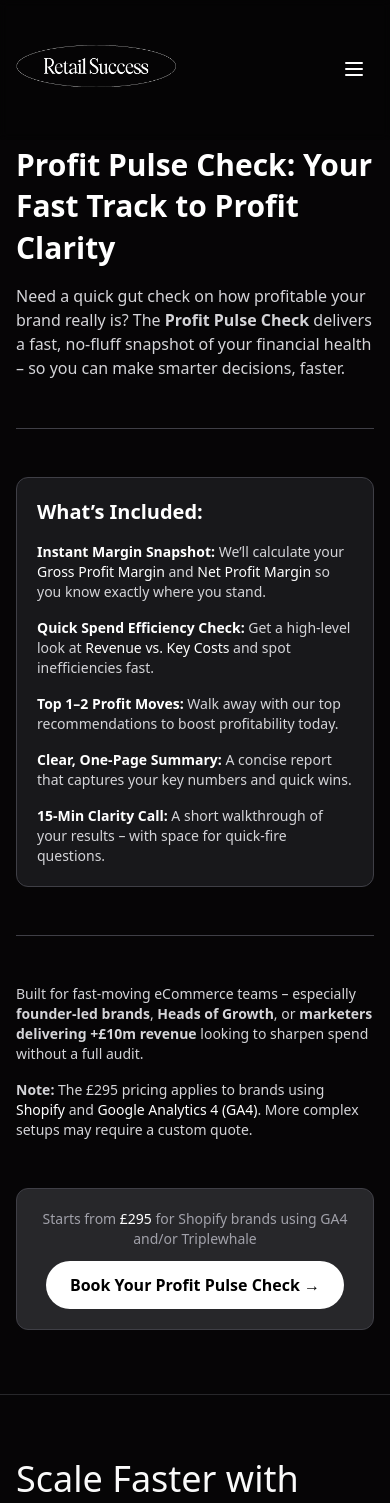
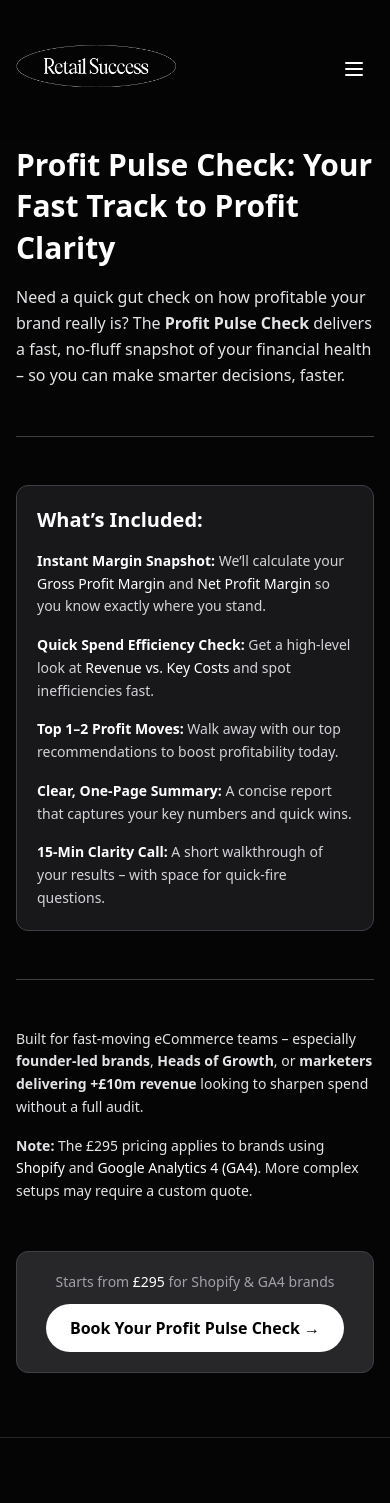
Before and after one commit to RetailSuccessCoach/retail-success-coach, a Next.js app: page /ecommerce-profit-audit in a window 390 px wide. Shown: the top 1503 px of the page. Built offline with nearby package versions, Linux system fonts and the light colour scheme.

Commit message:
Apply full accessibility and layout improvements to Profit Pulse Check

```diff
--- a/src/app/ecommerce-profit-audit/page.tsx
+++ b/src/app/ecommerce-profit-audit/page.tsx
@@ -17,14 +17,16 @@ export default function ProfitPulseCheckPage() {
         />
       </Head>
       <MainLayout>
-        <section className="py-16 px-4 sm:px-6 max-w-3xl mx-auto text-zinc-300 space-y-12">
-
+        <section
+  aria-label="Profit Pulse Check Information"
+  className="py-16 px-4 sm:px-6 max-w-3xl mx-auto text-zinc-300 space-y-12"
+>
   {/* Header */}
   <div className="space-y-4">
     <h1 className="text-3xl sm:text-4xl font-bold text-white leading-snug">
       Profit Pulse Check: Your Fast Track to Profit Clarity
     </h1>
-    <p className="text-base sm:text-lg">
+    <p className="text-base sm:text-lg leading-relaxed text-zinc-200">
       Need a quick gut check on how profitable your brand really is? The <strong>Profit Pulse Check</strong> delivers a fast, no-fluff snapshot of your financial health – so you can make smarter decisions, faster.
     </p>
   </div>
@@ -35,7 +37,7 @@ export default function ProfitPulseCheckPage() {
   {/* What’s Included */}
   <div className="bg-zinc-900 border border-zinc-700 rounded-xl p-5 sm:p-6">
     <h2 className="text-xl font-semibold text-white mb-4">What’s Included:</h2>
-    <ul className="space-y-4 text-sm sm:text-base">
+    <ul className="space-y-4 text-sm sm:text-base leading-relaxed">
       <li>
         <span className="font-semibold text-white">Instant Margin Snapshot:</span> We’ll calculate your <span className="text-white">Gross Profit Margin</span> and <span className="text-white">Net Profit Margin</span> so you know exactly where you stand.
       </li>
@@ -58,7 +60,7 @@ export default function ProfitPulseCheckPage() {
   <div className="border-t border-zinc-700" />
 
   {/* Audience */}
-  <div className="space-y-4 text-sm sm:text-base">
+  <div className="space-y-4 text-sm sm:text-base leading-relaxed text-zinc-200">
     <p>
       Built for fast-moving eCommerce teams – especially <strong>founder-led brands</strong>, <strong>Heads of Growth</strong>, or <strong>marketers delivering +£10m revenue</strong> looking to sharpen spend without a full audit.
     </p>
@@ -71,10 +73,12 @@ export default function ProfitPulseCheckPage() {
   {/* CTA */}
   <div className="bg-zinc-800 border border-zinc-700 rounded-xl p-5 sm:p-6 text-center">
     <p className="text-sm text-zinc-400 mb-3">
-      Starts from <span className="text-white font-medium">£295</span> for Shopify brands using GA4 and/or Triplewhale
+      Starts from <span className="text-white font-medium">£295</span> for Shopify & GA4 brands
     </p>
     <a
       href="/profit-pulse-check-call"
+      role="button"
+      aria-label="Book your Profit Pulse Check"
       className="inline-block px-6 py-3 bg-white text-black font-semibold rounded-full hover:bg-zinc-200 transition-colors"
     >
       Book Your Profit Pulse Check →
@@ -82,6 +86,7 @@ export default function ProfitPulseCheckPage() {
   </div>
 </section>
 
+
       </MainLayout>
     </>
   );
```
